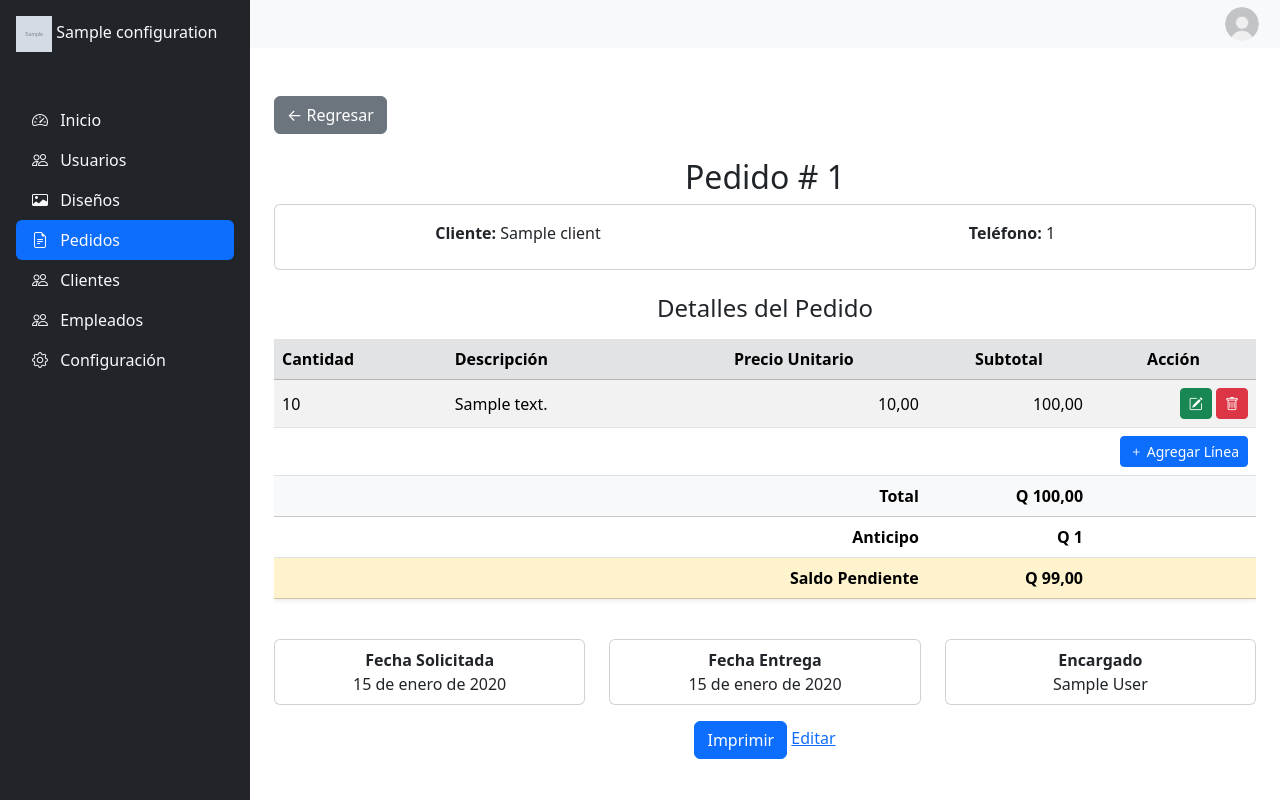
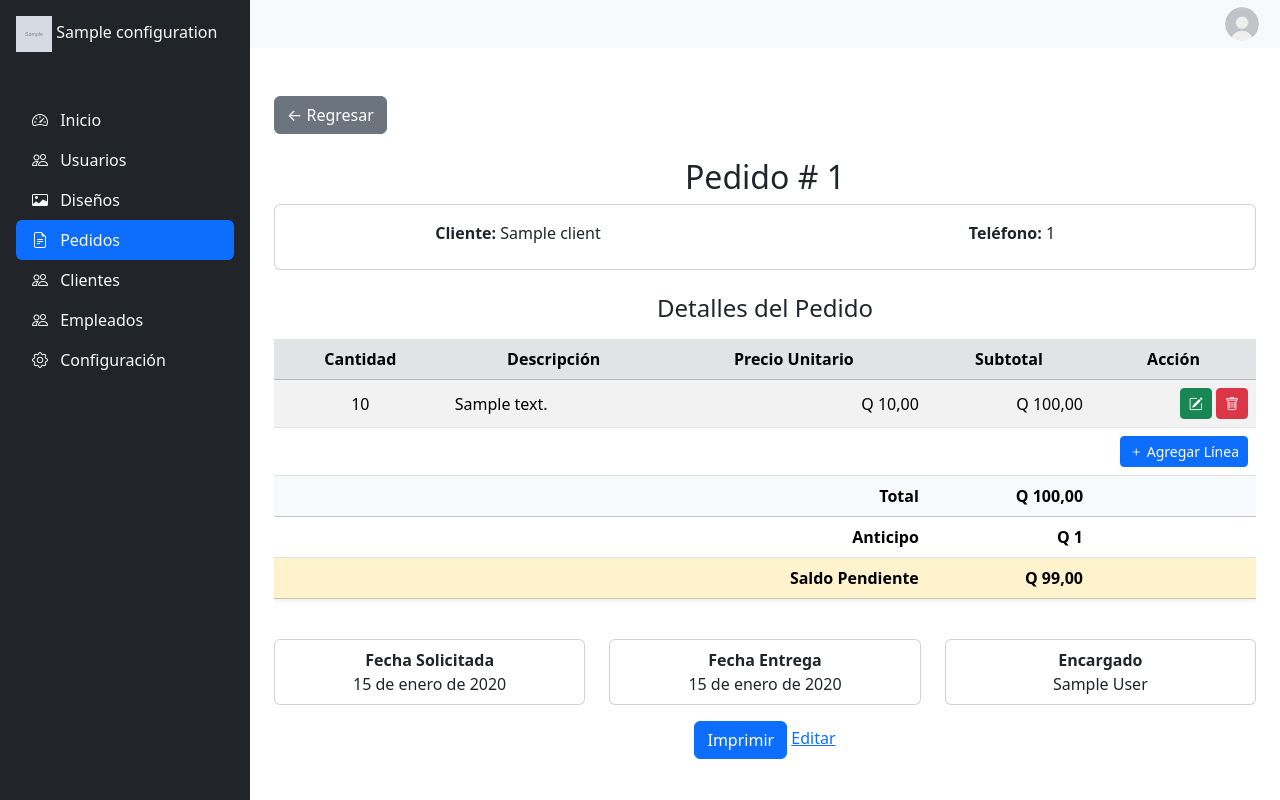
Before and after one commit to wmoralesl/punto-grafico, a Django app: page /admin/o/detail/1/ in a window 1280 px wide. Run offline with Django 5.2, Linux system fonts and the light colour scheme; tables that the repository leaves empty hold one stand-in row (values such as "Sample post"); grey boxes marked "Sample" are stand-in pictures; some libraries are stand-ins or nearby versions.

Commit message:
[Update]: Alineacion de tablas

```diff
--- a/orders/templates/orders/order_detail.html
+++ b/orders/templates/orders/order_detail.html
@@ -27,21 +27,21 @@
             <div class="table-responsive">
                 <table class="table table-striped table-hover align-middle text-end shadow-sm">
                     <thead class="table-secondary text-center">
-                        <tr>
-                            <th class="text-start">Cantidad</th>
-                            <th class="text-start">Descripción</th>
-                            <th>Precio Unitario</th>
-                            <th>Subtotal</th>
-                            <th>Acción</th>
+                        <tr class="text-center">
+                            <th>Cantidad</th>
+                            <th >Descripción</th>
+                            <th >Precio Unitario</th>
+                            <th >Subtotal</th>
+                            <th >Acción</th>
                         </tr>
                     </thead>
                     <tbody>
                         {% for line in order.lines.all %}
                         <tr>
-                            <td class="text-start">{{line.quantity}}</td>
+                            <td class="text-center">{{line.quantity}}</td>
                             <td class="text-start">{{line.description}}</td>
-                            <td>{{line.unit_price}}</td>
-                            <td>{{line.subtotal}}</td>
+                            <td>Q {{line.unit_price}}</td>
+                            <td>Q {{line.subtotal}}</td>
                             <td>
                                 <a class="btn btn-sm btn-success" href="{% url 'orders:update-line' line.id %}">
                                     <i class="bi bi-pencil-square"></i>
```
